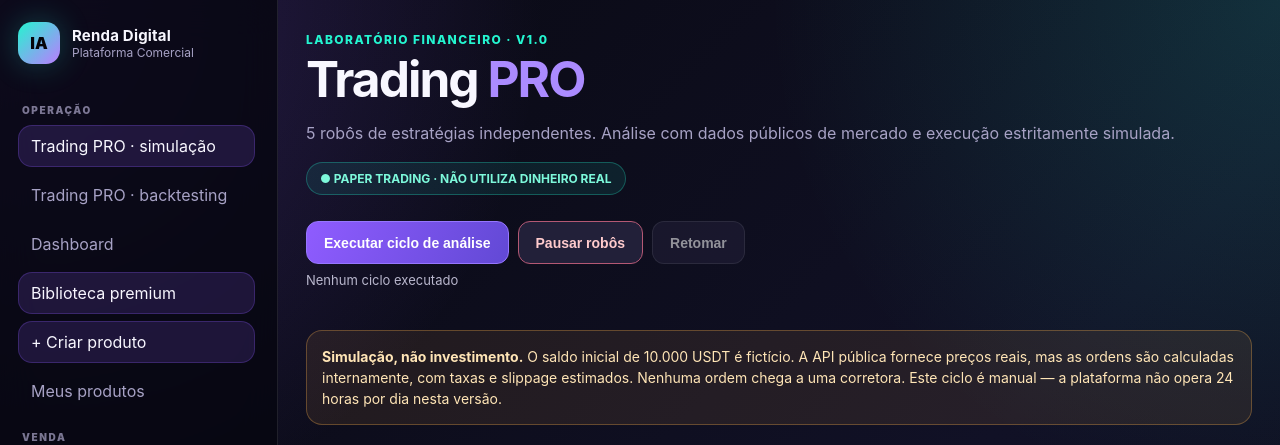
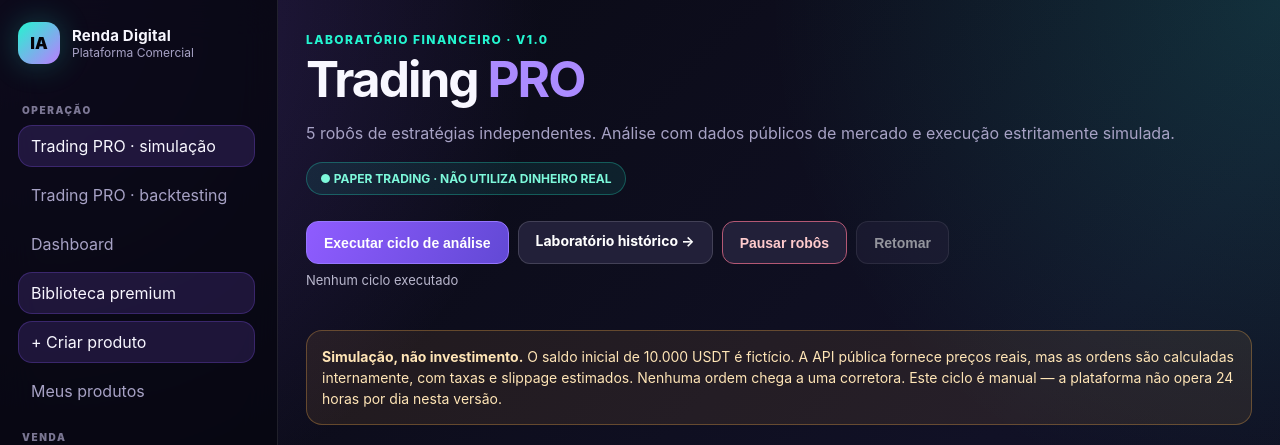
Before and after one commit to canalescanorff6-source/renda-digital-ia, a Flask app: page /trading-pro in a window 1280 px wide. Shown: the top 445 px of the page. Run offline with Flask 3, Linux system fonts and the light colour scheme; the visitor is signed in with stand-in values (Sample User, id 1); data comes from the database, SQL or seed files in the repository; data that the repository does not hold is empty.

Commit message:
feat(trading): connect simulator to historical validation dashboard

```diff
--- a/templates/trading_pro.html
+++ b/templates/trading_pro.html
@@ -59,6 +59,7 @@
     <div>
       <div class="tp-top-actions">
         <button class="tp-action primary" id="tp-cycle">Executar ciclo de análise</button>
+        <a class="tp-action" href="{{ url_for('trading_backtest_page') }}">Laboratório histórico →</a>
         <button class="tp-action warn" id="tp-pause">Pausar robôs</button>
         <button class="tp-action" id="tp-resume">Retomar</button>
       </div>
```
